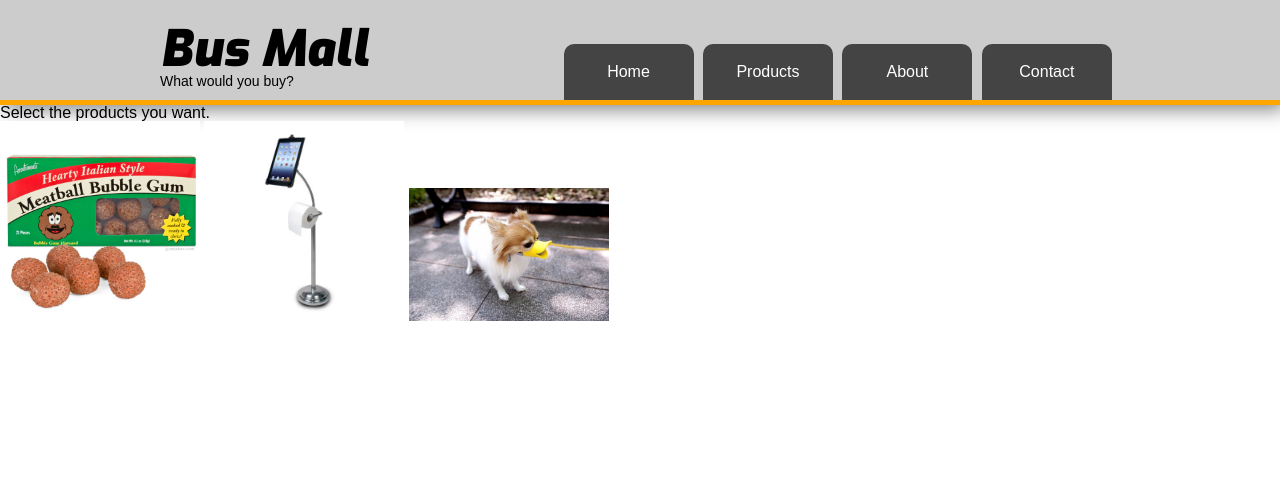
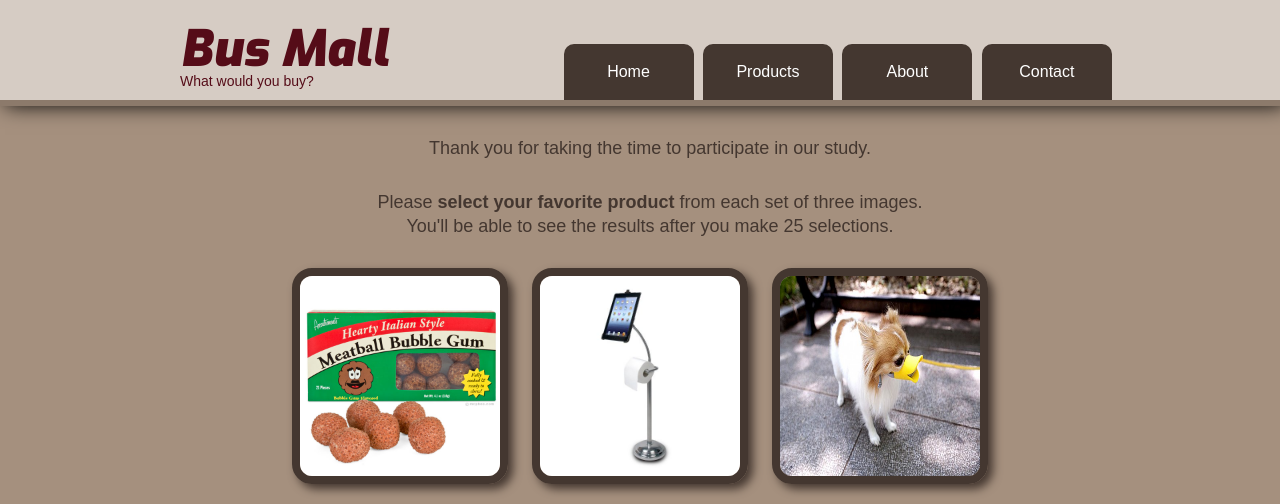
Before and after one commit to tara-johnson/BusMall, a plain HTML site: page index.html in a window 1280 px wide. Drawn offline with nearby package versions, Linux system fonts and the light colour scheme.

Commit message:
Update page layout and styling

```diff
--- a/css/style.css
+++ b/css/style.css
@@ -4,12 +4,13 @@
 
 body {
     font-family: Arial, Helvetica, sans-serif;
+    background: #A5907E;
 }
 
 header {
     height: 100px;
-    background: #ccc;
-    box-shadow: 5px 10px 18px #888;
+    background: #D6CCC4;
+    box-shadow: 5px 5px 20px #000;
 }
 
 nav {
@@ -21,9 +22,11 @@ nav {
 nav div {
     float: left;
     margin-top: 24px;
-    margin-right: 190px;
+    margin-right: 170px;
+    margin-left: 20px;
     font-family: 'Exo', sans-serif;
     font-size: 50px;
+    color: #550C18;
     /* border: 3px solid yellow; */
 }
 
@@ -36,7 +39,7 @@ nav li {
     display: inline-block;
     width: 130px;
     margin: 44px 0px 0px 5px;
-    background: #444;
+    background: #443730;
     /* padding: 20px; */
     border-radius: 10px 10px 0px 0px;
     text-align: center;
@@ -52,14 +55,59 @@ nav li a {
 }
 
 nav li:hover {
-    background: orange;
+    background: #550C18;
 }
 
 .header-rule {
-    height: 5px;
-    background: orange;
+    height: 6px;
+    background: #8C7A6B;
+}
+
+
+/* -------------------- */
+/* MAIN STYLES */
+/* -------------------- */
+
+main {
+    width: 960px;
+    margin: 0px auto;
+    /* border: 2px solid yellow; */
+}
+
+section {
+    margin-left: 20px;
+}
+
+.intro {
+    margin: 30px auto;
+    width: 550px;
+    font-size: 18px;
+    line-height: 24px;
+    color: #443730;
+}
+
+b {
+    font-weight: bold;
+}
+
+#click-tracker-container {
+    object-fit: contain;
+    text-align: center;
+    /* border: 3px solid yellow; */
 }
 
 section img {
     width: 200px;
+    height: 200px;
+    border: 8px solid #443730;
+    margin-right: 20px;
+    border-radius: 20px;
+    box-shadow: 5px 5px 10px #443730;
 }
+
+#busMallResults {
+    margin: 20px 0px 40px 0px;
+    /* background: #fff; */
+    border-radius: 20px;
+    padding: 20px;
+}
--- a/index.html
+++ b/index.html
@@ -33,7 +33,8 @@
     <!-- Main content -->
     <main>
         <section id="click-tracker-container">
-            <p class="intro">Select the products you want.</p>
+            <p class="intro">Thank you for taking the time to participate in our study.</p>
+            <p class="intro">Please <b>select your favorite product</b> from each set of three images. You'll be able to see the results after you make 25 selections.</p>
             <div>
                 <img id="image-1" />
                 <img id="image-2" />
--- a/js/app.js
+++ b/js/app.js
@@ -26,7 +26,7 @@ function Picture(src, name) {
   allPictures.push(this);
 };
 
-if (localStorage.allPictures){
+if (localStorage.allPictures) {
   allPictures = JSON.parse(localStorage.getItem('allPictures'));
   console.log('Pulled from local storage');
 } else {
@@ -85,7 +85,7 @@ sectionEl.addEventListener('click', sectionCallback);
 
 function sectionCallback(event) {
 
-  if(event.target.id){
+  if (event.target.id) {
     totalClicks++;
     allPictures[event.target.id].clicked++;
     checkTotalClicks();
@@ -95,7 +95,7 @@ function sectionCallback(event) {
   }
 }
 
-document.getElementById('click-tracker-container').addEventListener('click', function(event) {
+document.getElementById('click-tracker-container').addEventListener('click', function (event) {
   if (event.target.id !== 'click-tracker-container') {
     busMallVote(event.target.id);
   }
@@ -110,12 +110,12 @@ function chooseNewPictures() {
   // var previous2 = picture2index; // 1
   // var previous3 = picture3index; // 2
 
-  do{
+  do {
     picture1index = Math.floor(Math.random() * allPictures.length);
   } while (cantBeThis.includes(picture1index));
   cantBeThis.push(picture1index);
 
-  do{
+  do {
     picture2index = Math.floor(Math.random() * allPictures.length);
   } while (cantBeThis.includes(picture2index));
   cantBeThis.push(picture2index);
@@ -134,8 +134,8 @@ function chooseNewPictures() {
 
 //==================
 
-function renderResults(){
-  for(var i in allPictures){
+function renderResults() {
+  for (var i in allPictures) {
     var newLiEl = document.createElement('li');
     newLiEl.textContent = allPictures[i].name + ' clicked : ' + allPictures[i].clicked + ' Times';
     resultUl.appendChild(newLiEl);
@@ -143,7 +143,7 @@ function renderResults(){
 }
 
 function checkTotalClicks() {
-  if(totalClicks === 25){
+  if (totalClicks === 25) {
     drawChart();
     // renderResults();
     localStorage.setItem('allPictures', JSON.stringify(allPictures));
@@ -163,10 +163,10 @@ function drawChart() {
       label: '# of clicks on each product',
       data: voteChart, // votes array we declared earlier
       backgroundColor: [
-        'black', 'black','black','black','black','black','black','black','black','black','black','black','black','black','black','black','black','black','black','black','black','black','black','black','black',
+        '#443730', '#443730', '#443730', '#443730', '#443730', '#443730', '#443730', '#443730', '#443730', '#443730', '#443730', '#443730', '#443730', '#443730', '#443730', '#443730', '#443730', '#443730', '#443730', '#443730', '#443730', '#443730', '#443730', '#443730', '#443730',
       ],
       hoverBackgroundColor: [
-        'blue', 'blue','blue','blue','blue','blue','blue','blue','blue','blue','blue','blue','blue','blue','blue','blue','blue','blue','blue','blue','blue','blue','blue','blue','blue',
+        '#550C18', '#550C18', '#550C18', '#550C18', '#550C18', '#550C18', '#550C18', '#550C18', '#550C18', '#550C18', '#550C18', '#550C18', '#550C18', '#550C18', '#550C18', '#550C18', '#550C18', '#550C18', '#550C18', '#550C18', '#550C18', '#550C18', '#550C18', '#550C18', '#550C18',
       ]
     }]
   };
@@ -176,7 +176,13 @@ function drawChart() {
     type: 'horizontalBar',
     data: data,
     options: {
-      responsive: false,
+      // responsive: false,
+      legend: {
+        labels: {
+          fontColor: "#443730",
+          fontSize: 18,
+        }
+      },
       animation: {
         duration: 1000,
         easing: 'easeOutBounce'
@@ -185,6 +191,7 @@ function drawChart() {
     scales: {
       yAxes: [{
         ticks: {
+          fontColor: "white",
           max: 10,
           min: 0,
           stepSize: 1.0,
@@ -195,6 +202,7 @@ function drawChart() {
       }],
       xAxes: [{
         ticks: {
+          fontColor: "white",
           max: 10,
           min: 0,
           stepSize: 1.0,
```
Lines whose indentation alone changed are shown as unchanged.
